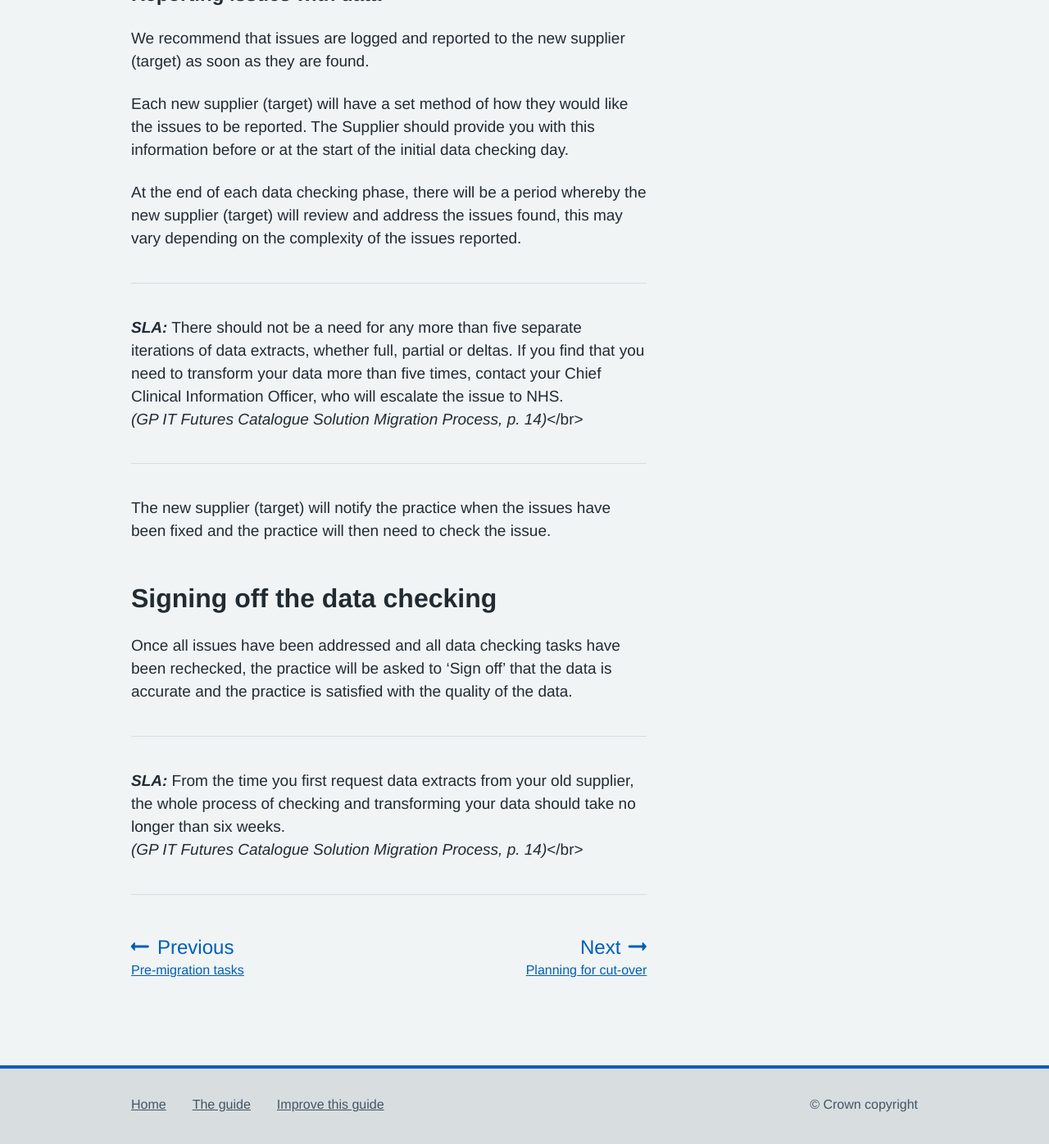
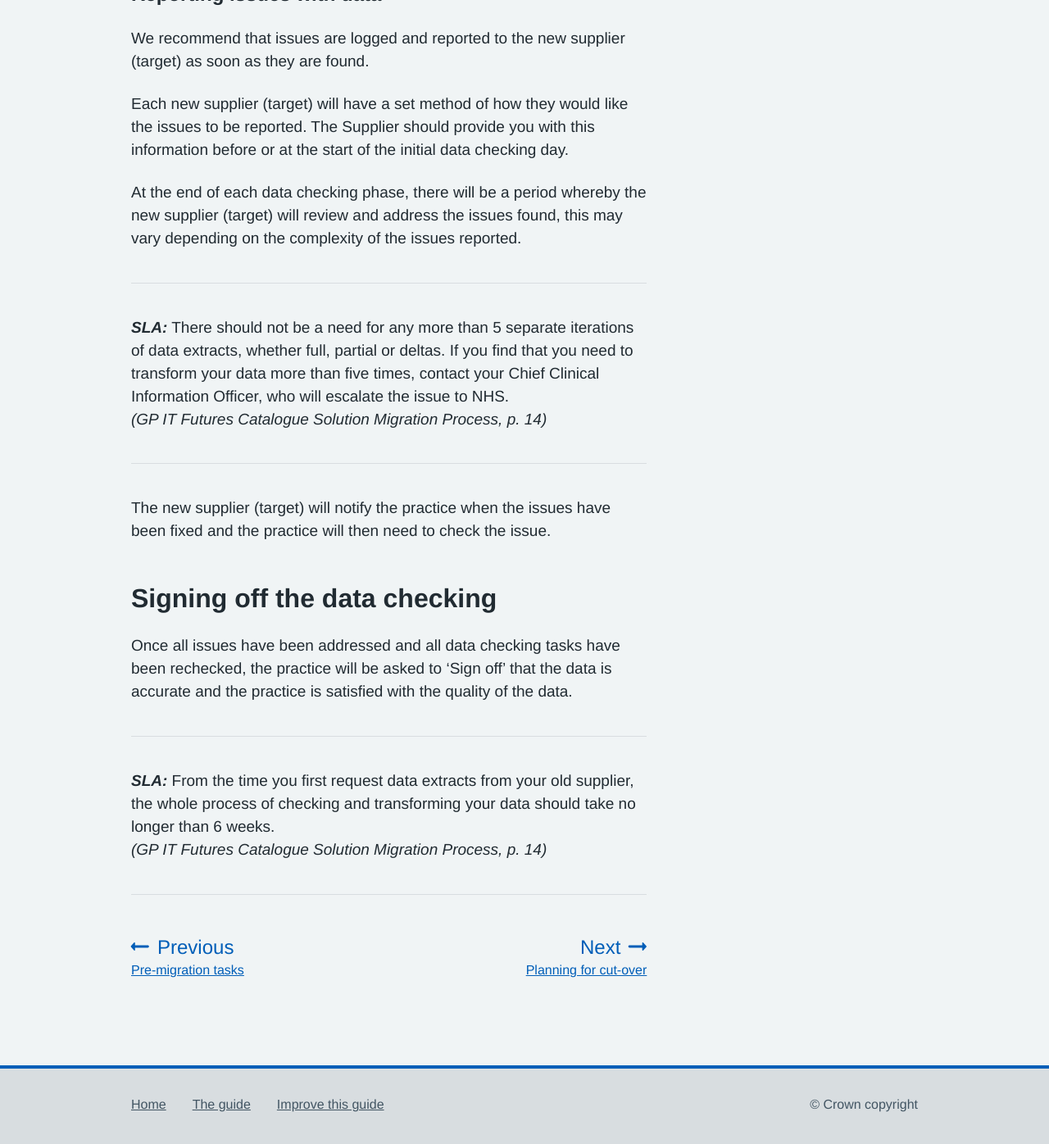
Before and after one commit to nhsconnect/prm-practice-migration, a Jekyll site: the page built from guide/04-initial-data-production.md, in a window 1280 px wide and 1400 px high, scrolled down 4327 px. Shown: the top 1396 px of the window at 82% size. Built offline with Jekyll 4.4.1, drawn with Linux system fonts in a browser that asks for light colours; some web fonts are replaced; some of the changed text lies outside the part shown.

Commit message:
Update 04-initial-data-production.md

```diff
--- a/guide/04-initial-data-production.md
+++ b/guide/04-initial-data-production.md
@@ -40,11 +40,10 @@ __Lesson learnt__ - try to make sure that more than one member of staff attend t
 {%- endcapture -%}
 
 {%- include inset.html content=lesson_learnt_1 accessibility_text="Lesson learnt" markdown=true -%}
-<!-- [GAP] Why isn't this 'lesson learnt' showing up correctly? -->
 
 
 ## Data checking {#data-checking}
-<!-- [GAP] Why isn't this heading 'Data Checking' showing up correctly? -->
+
 ### Preparation
 
 The following activities should have been completed in advance…
@@ -62,7 +61,7 @@ Data checking generally happens in 2-3 phases:
 3. In some circumstances a third phase is required if further issues were found in the recheck, however, most migrations do not require this further recheck of the data.
 
 * * *
-**_SLA:_** You have up to five working days to complete the initial data check and report any issues to your new supplier.<br><em>(GP IT Futures Catalogue Solution Migration Process, p. 14)</em></br>
+**_SLA:_** You have up to 5 working days to complete the initial data check and report any issues to your new supplier.<br><em>(GP IT Futures Catalogue Solution Migration Process, p. 14)</em>
 * * *
 <!-- [UPLIFT] added reference to the Step 9 SLA from Ancillary Document p. 14 -->
 
@@ -108,7 +107,7 @@ Each new supplier (target) will have a set method of how they would like the iss
 At the end of each data checking phase, there will be a period whereby the new supplier (target) will review and address the issues found, this may vary depending on the complexity of the issues reported.
 
 * * *
-**_SLA:_** There should not be a need for any more than five separate iterations of data extracts, whether full, partial or deltas. If you find that you need to transform your data more than five times, contact your Chief Clinical Information Officer, who will escalate the issue to NHS.<br><em>(GP IT Futures Catalogue Solution Migration Process, p. 14)</em></br>
+**_SLA:_** There should not be a need for any more than 5 separate iterations of data extracts, whether full, partial or deltas. If you find that you need to transform your data more than five times, contact your Chief Clinical Information Officer, who will escalate the issue to NHS.<br><em>(GP IT Futures Catalogue Solution Migration Process, p. 14)</em>
 * * *
 <!-- [UPLIFT] added reference to the Supplier SLA in terms of responding to queries from a Migration Management Agent -->
 <!-- [GAP] the Ancillary Document tells practices to escalate to a 'Migration Management Agent' but we don't yet know how practices are expected to contact this 'Agent'. Placeholder text instructs practices to contact their CCIO, who will escalate on their behalf-->
@@ -121,6 +120,6 @@ The new supplier (target) will notify the practice when the issues have been fix
 Once all issues have been addressed and all data checking tasks have been rechecked, the practice will be asked to ‘Sign off’ that the data is accurate and the practice is satisfied with the quality of the data.
 
 * * *
-**_SLA:_** From the time you first request data extracts from your old supplier, the whole process of checking and transforming your data should take no longer than six weeks.<br><em>(GP IT Futures Catalogue Solution Migration Process, p. 14)</em></br>
+**_SLA:_** From the time you first request data extracts from your old supplier, the whole process of checking and transforming your data should take no longer than 6 weeks.<br><em>(GP IT Futures Catalogue Solution Migration Process, p. 14)</em>
 * * *
 <!-- [UPLIFT] added reference to last sentence within Steps 7-9 SLA, p. 14 Ancillary Document -->
```
Also changed, not shown: other parts of guide/04-initial-data-production.md (+1 -1 lines).
